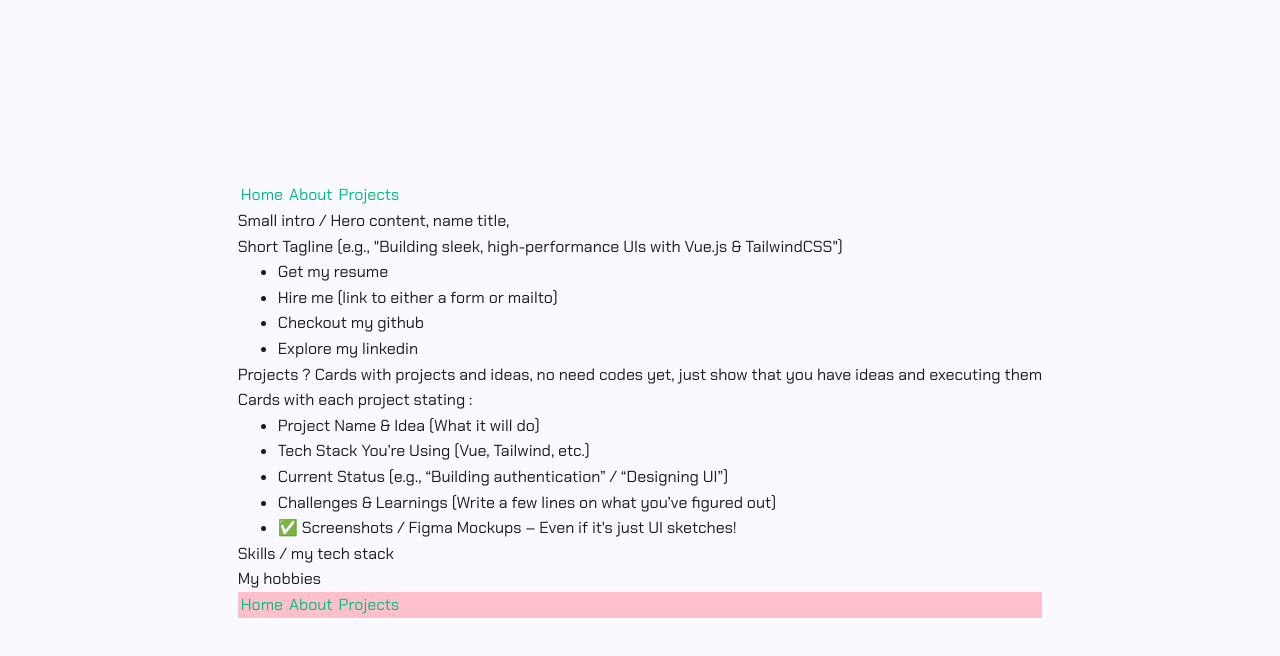
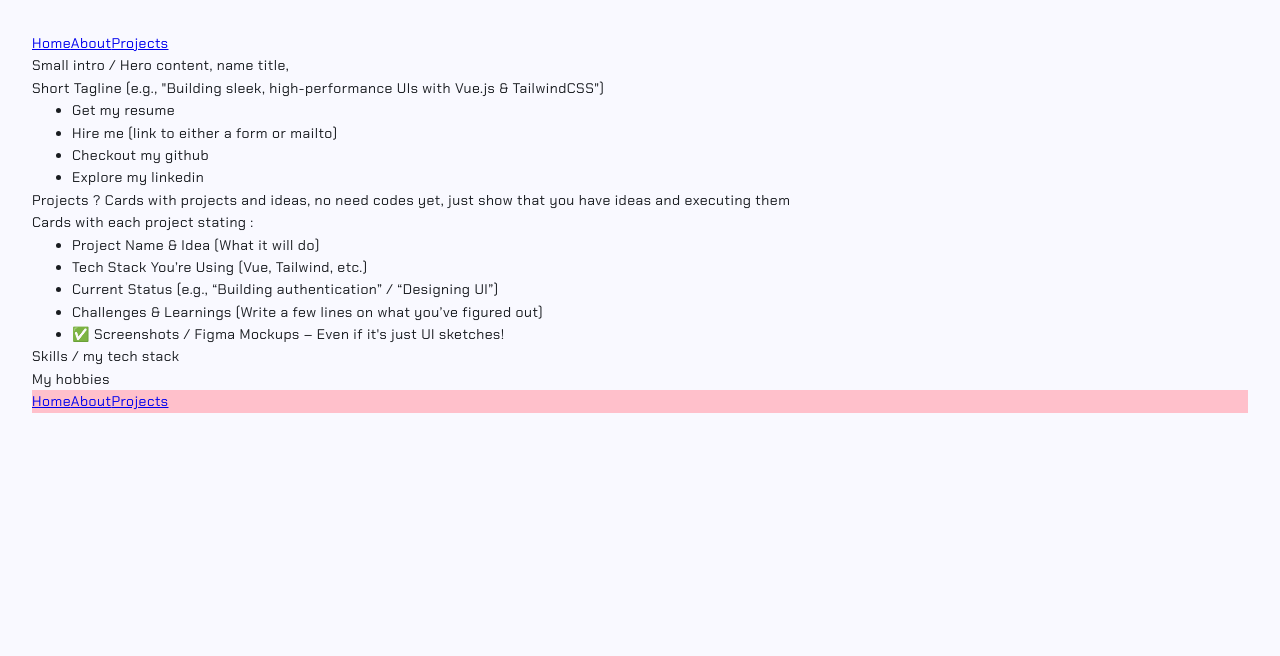
Before and after one commit to AlexGreau/Portfolio, a Vue app: page / in a window 1280 px wide. Shown: the top 656 px of the page. Built offline with nearby package versions, Linux system fonts and the light colour scheme.

Commit message:
feat: standard typography in a separate file

```diff
--- a/src/assets/base.css
+++ b/src/assets/base.css
@@ -1,5 +1,3 @@
-@import url('https://fonts.googleapis.com/css2?family=Chakra+Petch:ital,wght@0,300;0,400;0,500;0,600;0,700;1,300;1,400;1,500;1,600;1,700&display=swap');
-
 :root {
   --md-sys-color-primary: rgb(64 95 144);
     --md-sys-color-surface-tint: rgb(64 95 144);
--- a/src/assets/main.css
+++ /dev/null
@@ -1,35 +0,0 @@
-@import './base.css';
-
-#app {
-  max-width: 1280px;
-  margin: 0 auto;
-  padding: 2rem;
-  font-weight: normal;
-}
-
-a,
-.green {
-  text-decoration: none;
-  color: hsla(160, 100%, 37%, 1);
-  transition: 0.4s;
-  padding: 3px;
-}
-
-@media (hover: hover) {
-  a:hover {
-    background-color: hsla(160, 100%, 37%, 0.2);
-  }
-}
-
-@media (min-width: 1024px) {
-  body {
-    display: flex;
-    place-items: center;
-  }
-
-  #app {
-    display: grid;
-    grid-template-columns: 1fr 1fr;
-    padding: 0 2rem;
-  }
-}
--- /dev/null
+++ b/src/assets/main.scss
@@ -0,0 +1,11 @@
+@use './typography.scss';
+@import './base.css';
+
+#app {
+  max-width: 1280px;
+  margin: 0 auto;
+  padding: 2rem;
+  font-weight: normal;
+
+
+}
--- /dev/null
+++ b/src/assets/typography.scss
@@ -0,0 +1,65 @@
+// Styling o f all the headers and other text elements
+// in the application
+
+// import of font
+@import url('https://fonts.googleapis.com/css2?family=Chakra+Petch:ital,wght@0,300;0,400;0,500;0,600;0,700;1,300;1,400;1,500;1,600;1,700&display=swap');
+
+// headers margins
+h1, h2, h3, h4, h5, h6 {
+  margin: 0;
+  padding: 0;
+  font-family: 'Chakra Petch', sans-serif;
+}
+
+h1 {
+  font-size: 86px;
+  letter-spacing: -1.5px;
+}
+
+h2 {
+  font-size: 54px;
+  letter-spacing: -0.5px;
+}
+
+h3 {
+    font-size: 43px;
+    letter-spacing: 0px;
+}
+
+h4 {
+    font-size: 31px;
+    letter-spacing: 0.25px;
+}
+
+h5 {
+    font-size: 22px;
+    letter-spacing: 0px;
+}
+
+h6 {
+    font-size: 18px;
+    letter-spacing: 0.15px;
+}
+
+.subtitle {
+    font-size: 14px;
+    letter-spacing: 0.15px;
+}
+
+body {
+    font-family: 'Chakra Petch', sans-serif;
+    font-size: 14px;
+    letter-spacing: 0.5px;
+}
+
+button {
+    font-family: 'Chakra Petch', sans-serif;
+    font-size: 13px;
+    letter-spacing: 1.25px;
+    text-transform: uppercase;
+}
+
+caption {
+    font-size: 11px;
+    letter-spacing: 0.4px;
+}
--- a/src/main.ts
+++ b/src/main.ts
@@ -1,4 +1,4 @@
-import './assets/main.css'
+import './assets/main.scss'
 
 import { createApp } from 'vue'
 import { createPinia } from 'pinia'
```
